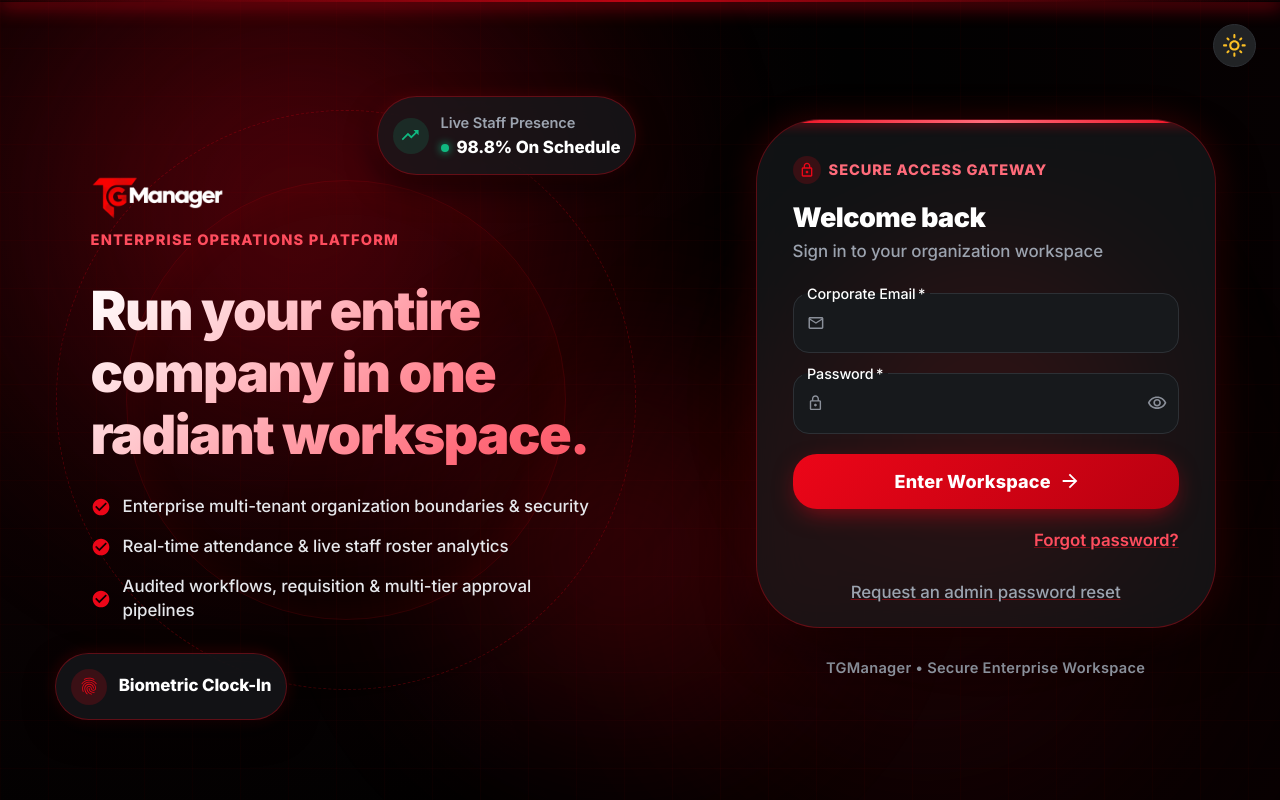
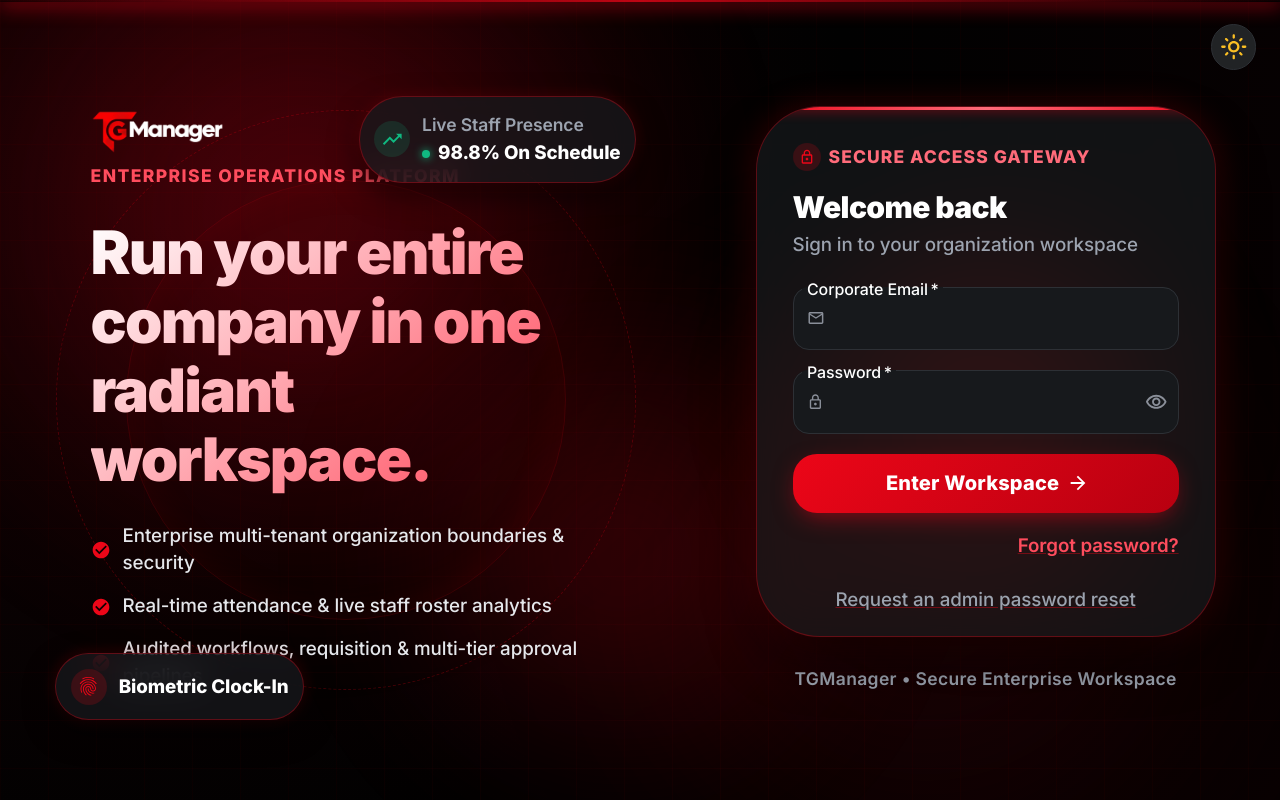
Before and after one commit to thankgodoghenekparode-jpg/TGManager, a React (Vite) app in the folder Frontend/: page /login in a window 1280 px wide. Built offline with nearby package versions, Linux system fonts and the light colour scheme; no server answers.

Commit message:
ui: larger app-wide text - 20px base + bigger captions, chips, list text, tooltips, table headers

```diff
--- a/Frontend/src/theme.ts
+++ b/Frontend/src/theme.ts
@@ -49,7 +49,7 @@
       body1: { fontWeight: 500, color: isDark ? '#FFFFFF' : '#0F172A', letterSpacing: '-0.005em', fontSize: '1.0625rem' },
       body2: { fontWeight: 500, color: isDark ? '#94A3B8' : '#1E293B', letterSpacing: '-0.005em', fontSize: '0.9375rem' },
       button: { fontWeight: 700, textTransform: 'none', letterSpacing: '0.01em', fontSize: '0.9375rem' },
-      caption: { fontWeight: 600, color: isDark ? '#94A3B8' : '#475569', fontSize: '0.8125rem' },
+      caption: { fontWeight: 600, color: isDark ? '#94A3B8' : '#475569', fontSize: '0.875rem' },
     },
     components: {
       MuiCssBaseline: {
@@ -57,7 +57,7 @@
           html: {
             WebkitTextSizeAdjust: '100%',
             textSizeAdjust: '100%',
-            fontSize: '18px',
+            fontSize: '20px',
           },
           '::selection': { backgroundColor: 'rgba(236, 6, 24, 0.35)', color: '#FFFFFF' },
           '& *::-webkit-scrollbar': { width: 8, height: 8 },
@@ -187,7 +187,7 @@
       },
       MuiChip: {
         styleOverrides: {
-          root: { borderRadius: 12, fontWeight: 700, fontSize: '0.875rem' },
+          root: { borderRadius: 12, fontWeight: 700, fontSize: '0.9375rem' },
           colorPrimary: {
             backgroundColor: isDark ? softRedBgDark : softRedBgLight,
             color: isDark ? '#FF6B7A' : '#B80010',
@@ -278,8 +278,8 @@
       },
       MuiListItemText: {
         styleOverrides: {
-          primary: { fontSize: '0.9375rem', fontWeight: 600, lineHeight: 1.35 },
-          secondary: { fontSize: '0.8125rem' },
+          primary: { fontSize: '1.0625rem', fontWeight: 600, lineHeight: 1.35 },
+          secondary: { fontSize: '0.9375rem' },
         },
       },
       MuiTooltip: {
@@ -290,7 +290,7 @@
             color: '#FFFFFF',
             border: isDark ? '1px solid #2D3035' : 'none',
             fontWeight: 600,
-            fontSize: '0.8125rem',
+            fontSize: '0.875rem',
           },
         },
       },
@@ -333,7 +333,7 @@
         styleOverrides: {
           head: {
             fontWeight: 800,
-            fontSize: '0.8125rem',
+            fontSize: '0.875rem',
             letterSpacing: '0.02em',
             color: isDark ? '#94A3B8' : '#090A0F',
             backgroundColor: isDark ? '#17191C' : '#F1F5F9',
```
